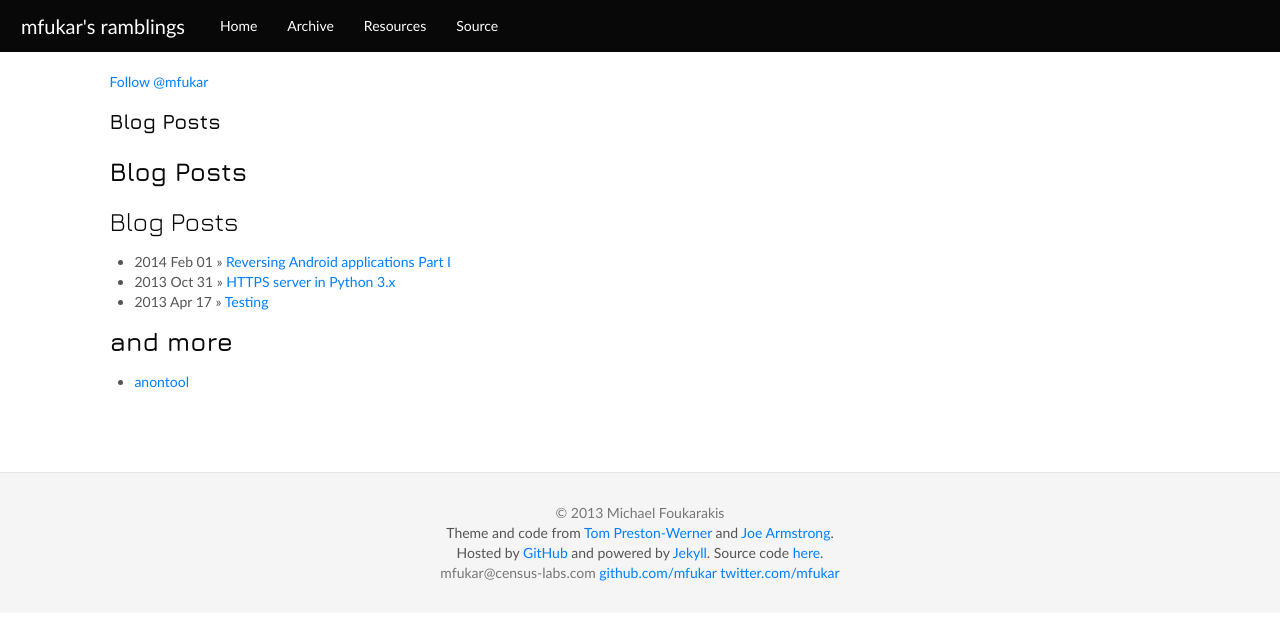
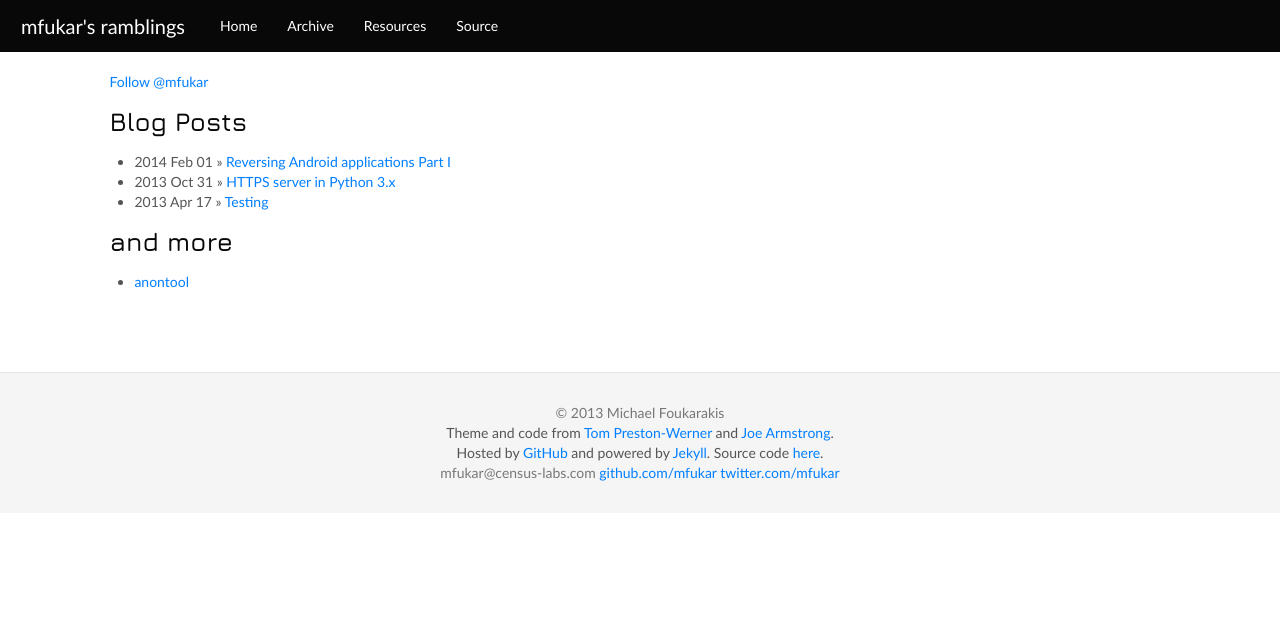
Before and after one commit to mfukar/mfukar.github.com, a Jekyll site: the page built from index.html, in a window 1280 px wide. Shown: the top 620 px of the page. Built offline with Jekyll 4.4.1, drawn with Linux system fonts in a browser that asks for light colours; some web fonts are replaced; Markdown is read by kramdown in place of the engine named in the settings; comment, search, counter and statistics services are not loaded.

```diff
--- a/index.html
+++ b/index.html
@@ -4,9 +4,7 @@
 ---
 
 <div id="home">
-	<h1>Blog Posts</h1>
 	<h2>Blog Posts</h2>
-	<h3>Blog Posts</h3>
 	<ul id="posts">
 		{% for post in site.posts %}
 			<li><span>{{ post.date | date: "%Y %b %d" }}</span> &raquo; <a href="{{ post.url }}">{{ post.title }}</a></li>
```
